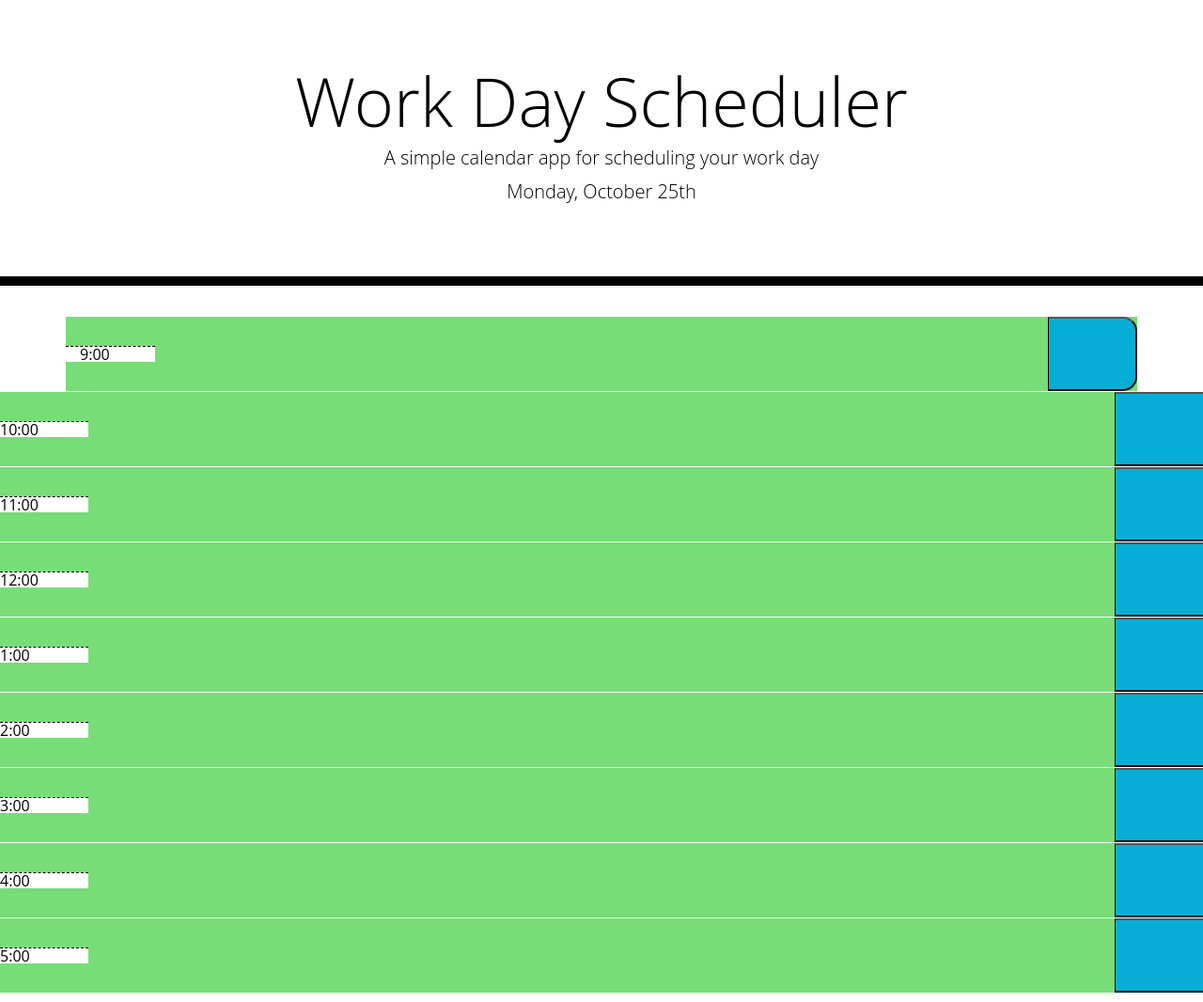
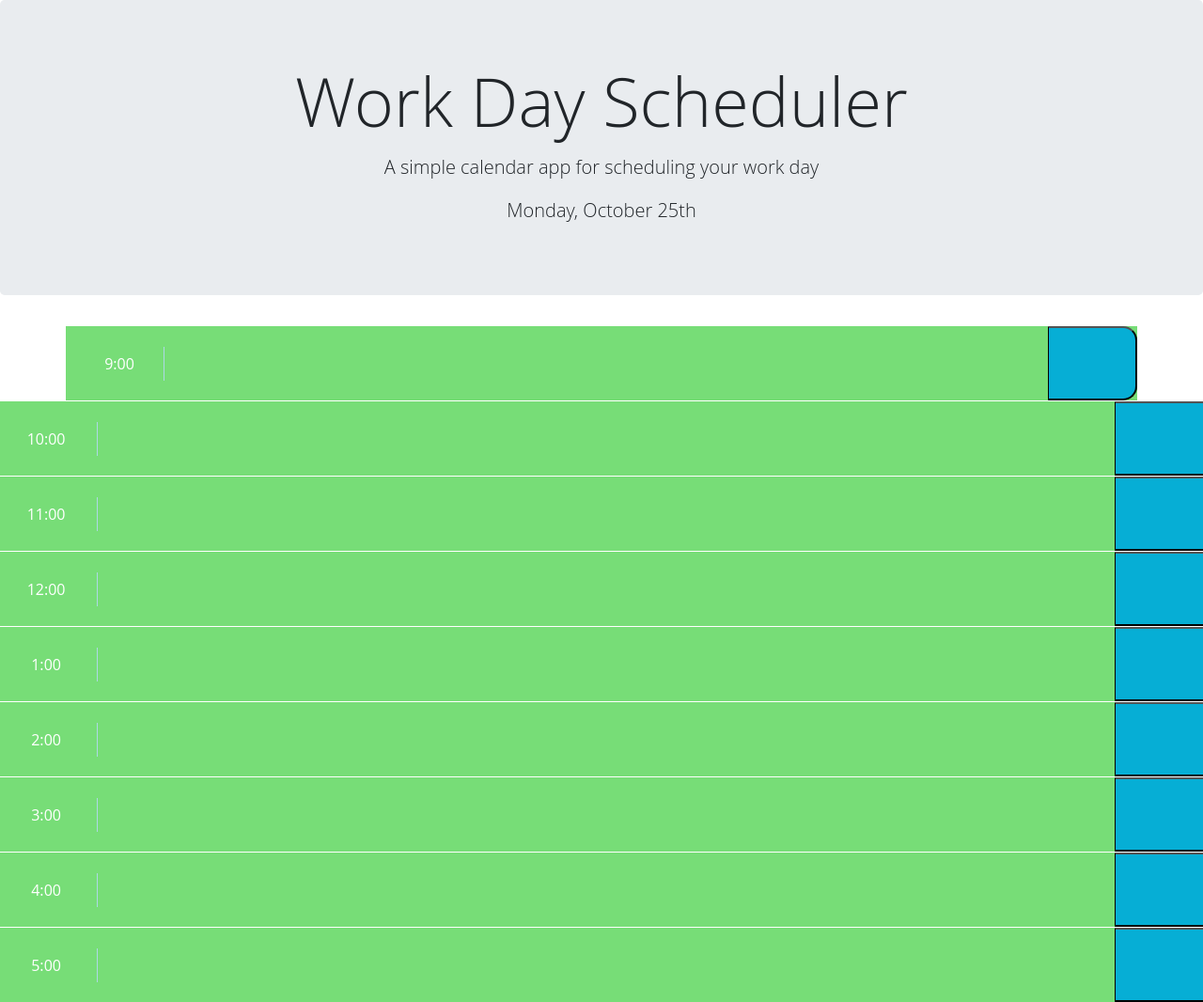
Before and after one commit to Andrewy2416/workdayscheduler, a plain HTML site: page index.html in a window 1280 px wide. Shown: the whole page at 94% size. Drawn offline with nearby package versions, Linux system fonts and the light colour scheme; a web font is replaced by a local one.

Commit message:
updated CSS

```diff
--- a/assets/css/style.css
+++ b/assets/css/style.css
@@ -9,26 +9,18 @@ body {
     border: none;
     resize: none;
     color: #000000;
-    border-left: 1px solid black;
+    margin: 10px;
     padding: 10px;
   }
 
   .jumbotron {
     text-align: center;
-    background-color: transparent;
-    color: black;
-    border-radius: 0;
-    border-bottom: 10px solid black;
   }
 
-  .description{
-    white-space: pre-wrap;
+  .lead {
+    padding-top: 10px;
   }
 
-  .time-block{
-    text-align: center;
-    border-radius: 15px;
-  }
 
   .row {
     white-space: pre-wrap;
@@ -37,9 +29,10 @@ body {
   }
 
   .hour {
-    background-color: #ffffff;
-    color: #000000;
-    border-top: 1px dashed #000000;
+    border-right: 1px solid lightblue;
+    margin: 10px;
+    padding: 10px;
+    text-align: center;
   }
 
   .past {
@@ -69,3 +62,11 @@ body {
     font-size: 20px;
     transition: all .3s ease-in-out;
   }
+
+  .justify-content-center {
+    flex-wrap: wrap;
+  }
+
+  .align-items-center {
+    align-items: center;
+  }
```
